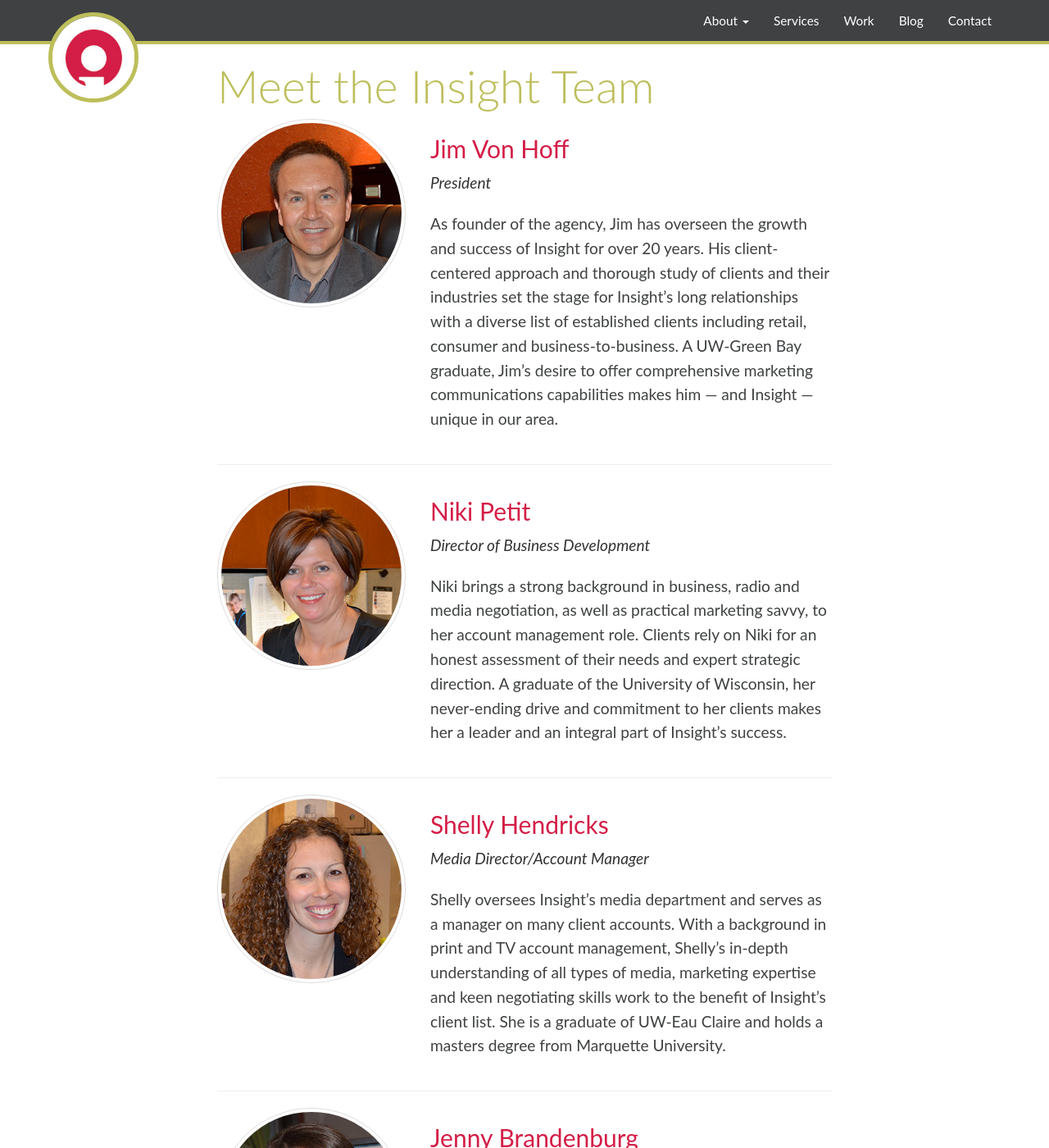
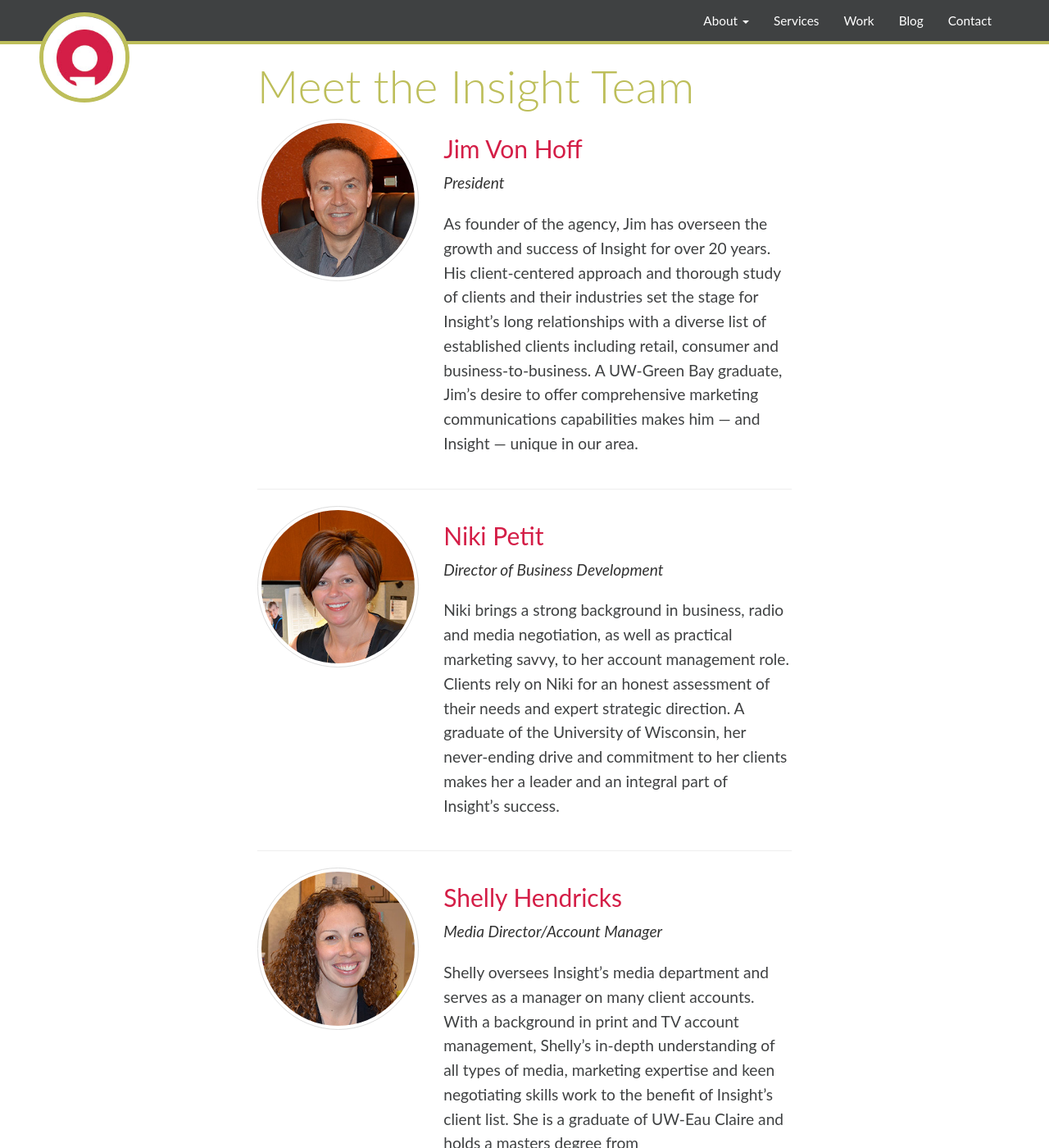
Before and after one commit to insight-creative/insight-creative.github.io, a Jekyll site: the page built from staff-bios/index.html, in a window 1280 px wide and 1400 px high. Shown: the whole window at 82% size. Built offline with Jekyll 4.4.1, drawn with Linux system fonts in a browser that asks for light colours; nearby versions of some CDN libraries; Markdown is read by kramdown in place of the engine named in the settings.

Commit message:
Adjust content width for line lengths.

```diff
--- a/_layouts/page.html
+++ b/_layouts/page.html
@@ -3,7 +3,7 @@ layout: default
 ---
         <div class="container">
           <div class="row">
-            <div class="col-md-8 center-block">
+            <div class="col-md-7 center-block">
 
 {{ content }}
 
--- a/css/main.css
+++ b/css/main.css
@@ -15,8 +15,8 @@ iframe {
   width: 100%;
 }
 img {
-  width: 120%;
-  margin-left: -10%;
+  width: 140%;
+  margin-left: -20%;
   height: auto;
 }
 .center-block {
@@ -146,8 +146,6 @@ a:focus {
   font-style: italic;
 }
 .article-body img {
-  min-width: 120%;
-  margin-left: -10%;
   margin-top: 30px;
   margin-bottom: 30px;
 }
```
Also changed, not shown: staff-bios/index.html (indentation only).
